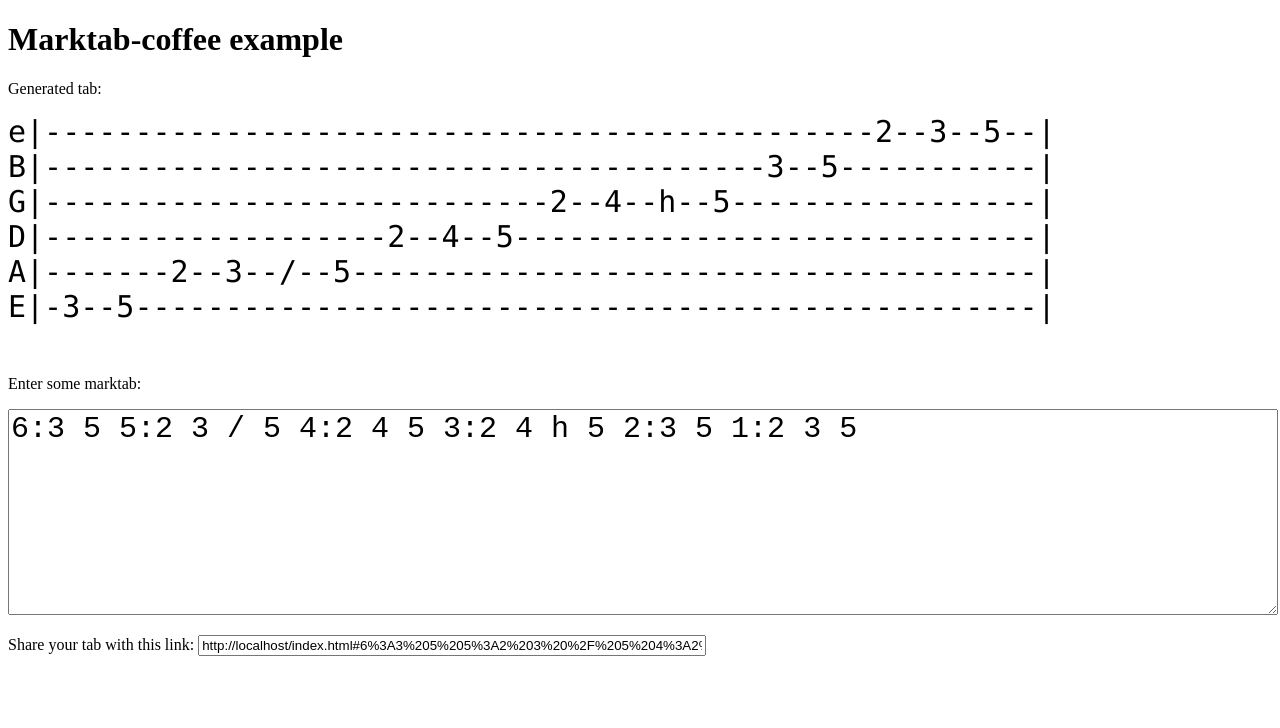
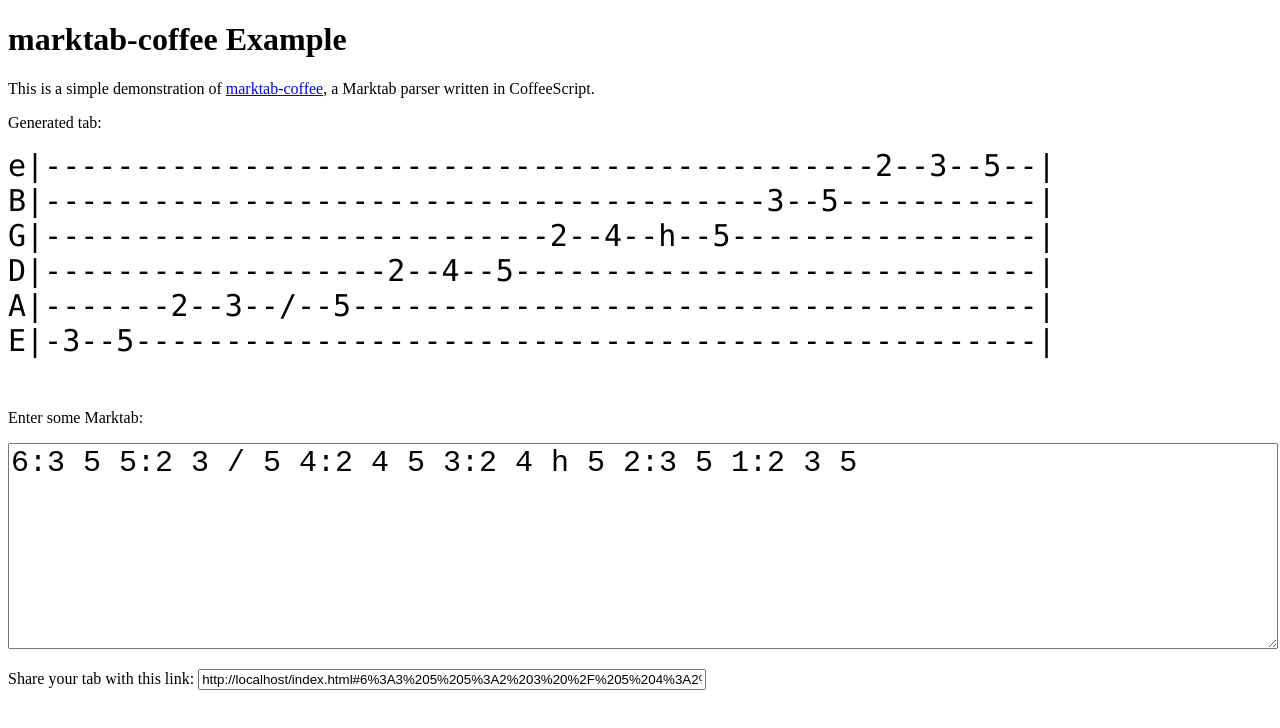
Before and after one commit to russplaysguitar/marktab-coffee, a plain HTML site: page index.html in a window 1280 px wide. Drawn offline with Linux system fonts and the light colour scheme.

Commit message:
update example text

```diff
--- a/index.html
+++ b/index.html
@@ -24,10 +24,11 @@
 	</head>
 
 	<body>
-		<h1>Marktab-coffee example</h1>
+		<h1>marktab-coffee Example</h1>
+		This is a simple demonstration of <a href="https://github.com/russplaysguitar/marktab-coffee">marktab-coffee</a>, a Marktab parser written in CoffeeScript.
 		<p>Generated tab:</p>
 		<div id="output"></div>
-		<p>Enter some marktab:</p>
+		<p>Enter some Marktab:</p>
 		<textarea id="input"></textarea>
 		<p>
 			Share your tab with this link: <input type="text" id="link">
```
